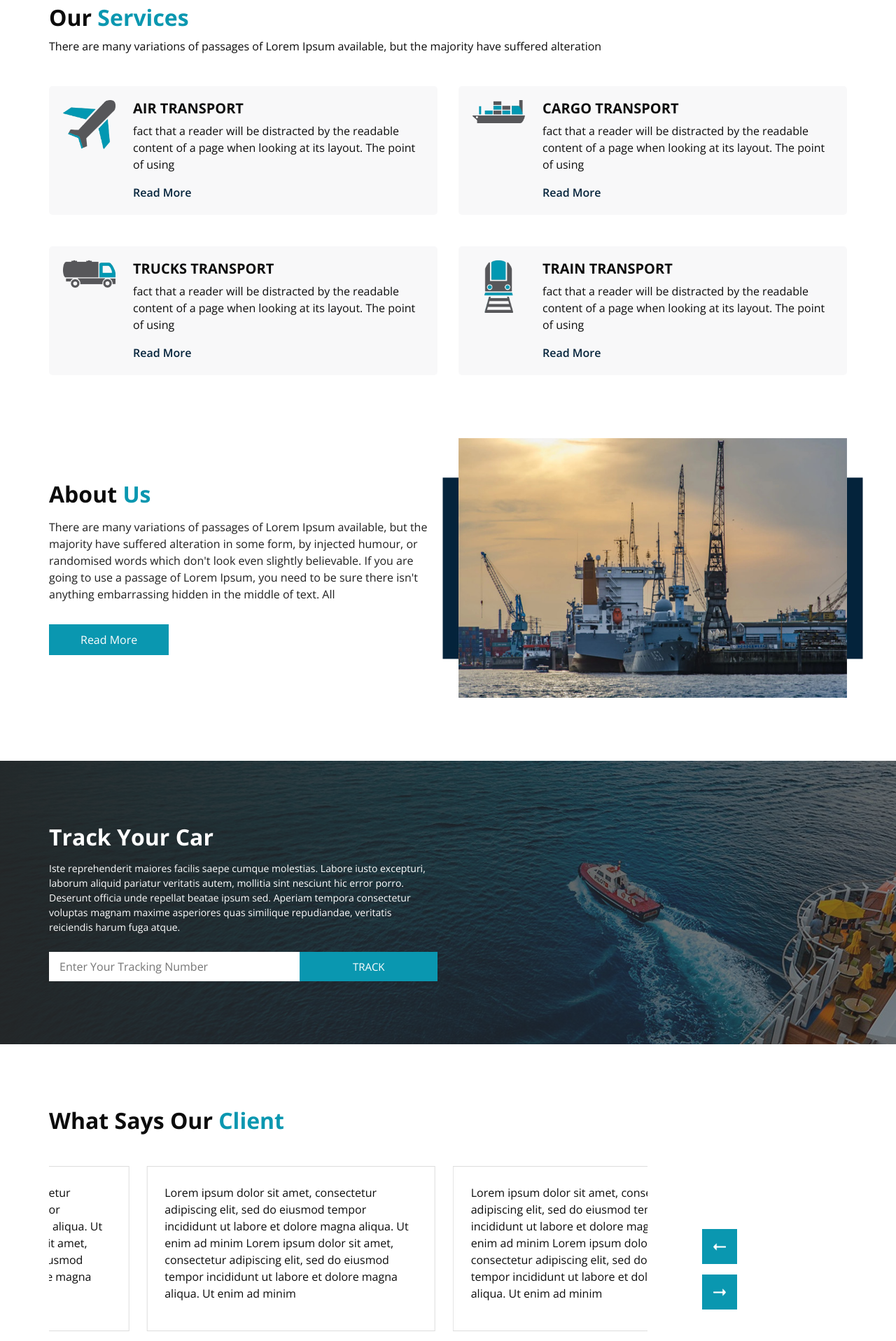
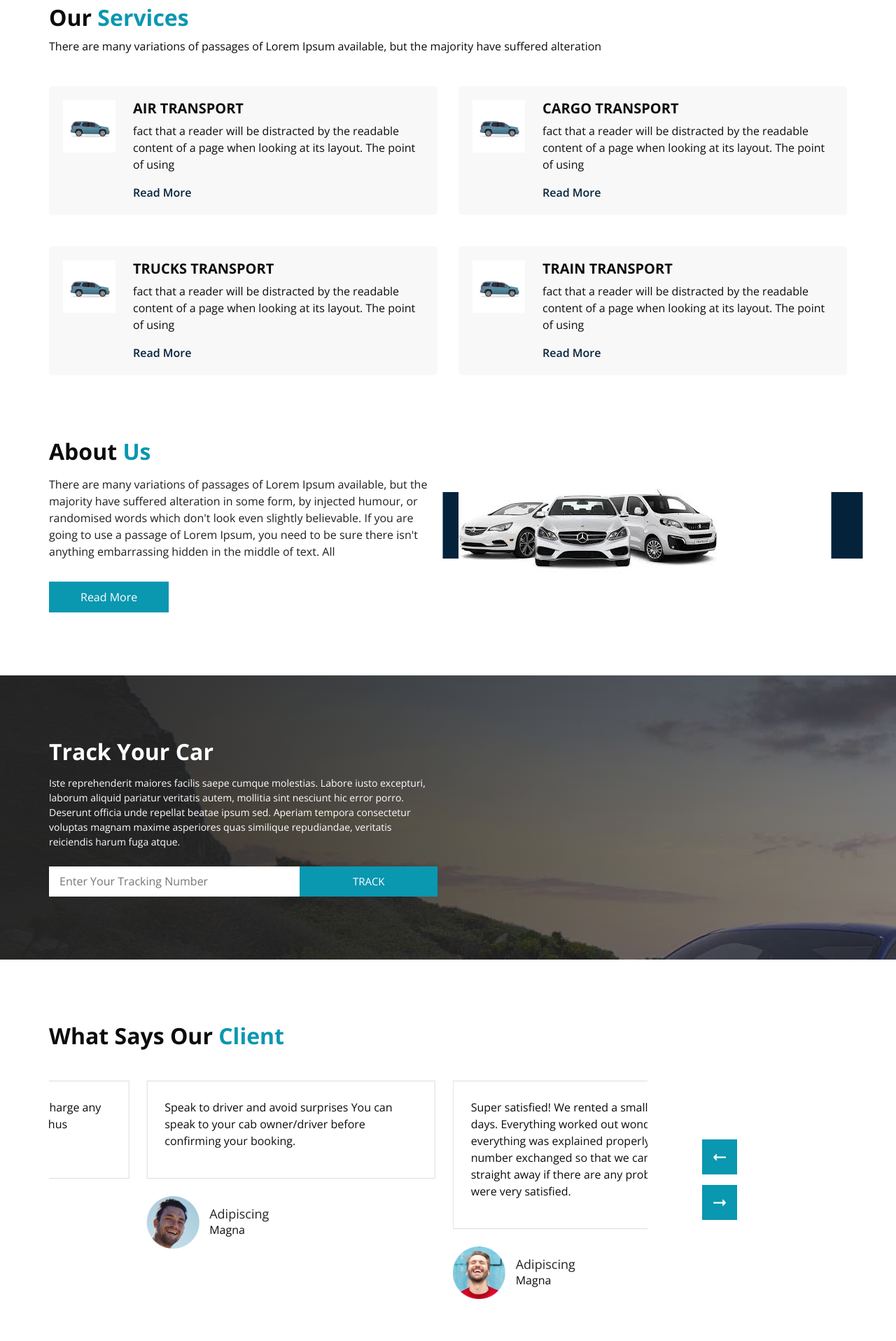
Before and after one commit to kbthivaghar/project, a plain HTML site: page index.html in a window 1280 px wide. Shown: the part 884-2800 px from the top of the page at 70% size. Drawn offline with nearby package versions, Linux system fonts and the light colour scheme; some packages are replaced by stand-ins of ours; files whose address does not match are found by name.

Commit message:
image updated
image updated

```diff
--- a/index.html
+++ b/index.html
@@ -1,6 +1,5 @@
 <!DOCTYPE html>
 <html>
-
 <head>
   <!-- Basic -->
   <meta charset="utf-8" />
@@ -11,7 +10,7 @@
   <meta name="keywords" content="" />
   <meta name="description" content="" />
   <meta name="author" content="" />
-  <link rel="shortcut icon" href="images/fevicon.png" type="">
+  <link rel="shortcut icon" href="200.jpg" type="">
 
   <title> Carint </title>
 
@@ -69,7 +68,7 @@
           <nav class="navbar navbar-expand-lg custom_nav-container ">
             <a class="navbar-brand" href="index.html">
               <span>
-                Carint
+                CAB
               </span>
             </a>
 
@@ -83,7 +82,7 @@
                   <a class="nav-link" href="index.html">Home <span class="sr-only">(current)</span></a>
                 </li>
                 <li class="nav-item">
-                  <a class="nav-link" href="service.html">Services</a>
+                  <a class="nav-link" href="#service_container">Services</a>
                 </li>
                 <li class="nav-item">
                   <a class="nav-link" href="about.html"> About</a>
@@ -109,7 +108,7 @@
     <!-- slider section -->
     <section class="slider_section ">
       <div class="slider_bg_box">
-        <img src="C:\Users\Kathiravan\Desktop\tt\CarRentalsite\CarRental-html\images.jpeg" alt="">
+        <img src="car.avif" alt="">
       </div>
       <div id="customCarousel1" class="carousel slide" data-ride="carousel">
         <div class="carousel-inner">
@@ -209,7 +208,7 @@
           <div class="col-md-6 ">
             <div class="box ">
               <div class="img-box">
-                <img src="images/s1.png" alt="">
+                <img src="200.jpg" alt="">
               </div>
               <div class="detail-box">
                 <h5>
@@ -229,7 +228,7 @@
           <div class="col-md-6 ">
             <div class="box ">
               <div class="img-box">
-                <img src="images/s2.png" alt="">
+                <img src="200.jpg" alt="">
               </div>
               <div class="detail-box">
                 <h5>
@@ -249,7 +248,7 @@
           <div class="col-md-6 ">
             <div class="box ">
               <div class="img-box">
-                <img src="images/s3.png" alt="">
+                <img src="200.jpg" alt="">
               </div>
               <div class="detail-box">
                 <h5>
@@ -269,7 +268,7 @@
           <div class="col-md-6 ">
             <div class="box ">
               <div class="img-box">
-                <img src="images/s4.png" alt="">
+                <img src="200.jpg" alt="">
               </div>
               <div class="detail-box">
                 <h5>
@@ -319,7 +318,7 @@
         </div>
         <div class="col-md-6 ">
           <div class="img-box">
-            <img src="images/about-img.jpg" alt="">
+            <img src="images (1).jpeg" alt="">
           </div>
         </div>
 
@@ -333,7 +332,7 @@
 
   <section class="track_section layout_padding">
     <div class="track_bg_box">
-      <img src="images/track-bg.jpg" alt="">
+      <img src="car2.avif" alt="">
     </div>
     <div class="container">
       <div class="row">
@@ -376,7 +375,8 @@
               <div class="box">
                 <div class="detail-box">
                   <p>
-                    Lorem ipsum dolor sit amet, consectetur adipiscing elit, sed do eiusmod tempor incididunt ut labore et dolore magna aliqua. Ut enim ad minim Lorem ipsum dolor sit amet, consectetur adipiscing elit, sed do eiusmod tempor incididunt ut labore et dolore magna aliqua. Ut enim ad minim
+                    Lowest price
+                    GaadiBooking doesn't charge any commission from service providers thus ensuring best price
                   </p>
                 </div>
                 <div class="client_id">
@@ -398,8 +398,8 @@
               <div class="box">
                 <div class="detail-box">
                   <p>
-                    Lorem ipsum dolor sit amet, consectetur adipiscing elit, sed do eiusmod tempor incididunt ut labore et dolore magna aliqua. Ut enim ad minim Lorem ipsum dolor sit amet, consectetur adipiscing elit, sed do eiusmod tempor incididunt ut labore et dolore magna aliqua. Ut enim ad minim
-                  </p>
+                    Speak to driver and avoid surprises
+                    You can speak to your cab owner/driver before confirming your booking.</p>
                 </div>
                 <div class="client_id">
                   <div class="img-box">
@@ -420,7 +420,8 @@
               <div class="box">
                 <div class="detail-box">
                   <p>
-                    Lorem ipsum dolor sit amet, consectetur adipiscing elit, sed do eiusmod tempor incididunt ut labore et dolore magna aliqua. Ut enim ad minim Lorem ipsum dolor sit amet, consectetur adipiscing elit, sed do eiusmod tempor incididunt ut labore et dolore magna aliqua. Ut enim ad minim
+                    Super satisfied!
+                    We rented a small car for 3 days. Everything worked out wonderfully. everything was explained properly. Telephone number exchanged so that we can be contacted straight away if there are any problems. So we were very satisfied.
                   </p>
                 </div>
                 <div class="client_id">
@@ -441,9 +442,8 @@
             <div class="item">
               <div class="box">
                 <div class="detail-box">
-                  <p>
-                    Lorem ipsum dolor sit amet, consectetur adipiscing elit, sed do eiusmod tempor incididunt ut labore et dolore magna aliqua. Ut enim ad minim Lorem ipsum dolor sit amet, consectetur adipiscing elit, sed do eiusmod tempor incididunt ut labore et dolore magna aliqua. Ut enim ad minim
-                  </p>
+                  <p>Professional and very helpful car rental. Fantastic airport car delivery and collection service. Well maintained car. Highly recommended!
+                    </p>
                 </div>
                 <div class="client_id">
                   <div class="img-box">
```
Also changed, not shown: 200.jpg (added), 7317975.jpg (added), car.avif (added), car1.jpg (added), car2.avif (added), images.jpeg (deleted), images/about-img.jpg (deleted), images/fevicon.png (deleted), images/s2.png (deleted), images/s3.png (deleted), images/s4.png (deleted), images/slider-bg.jpg (deleted), images/track-bg.jpg (deleted).
